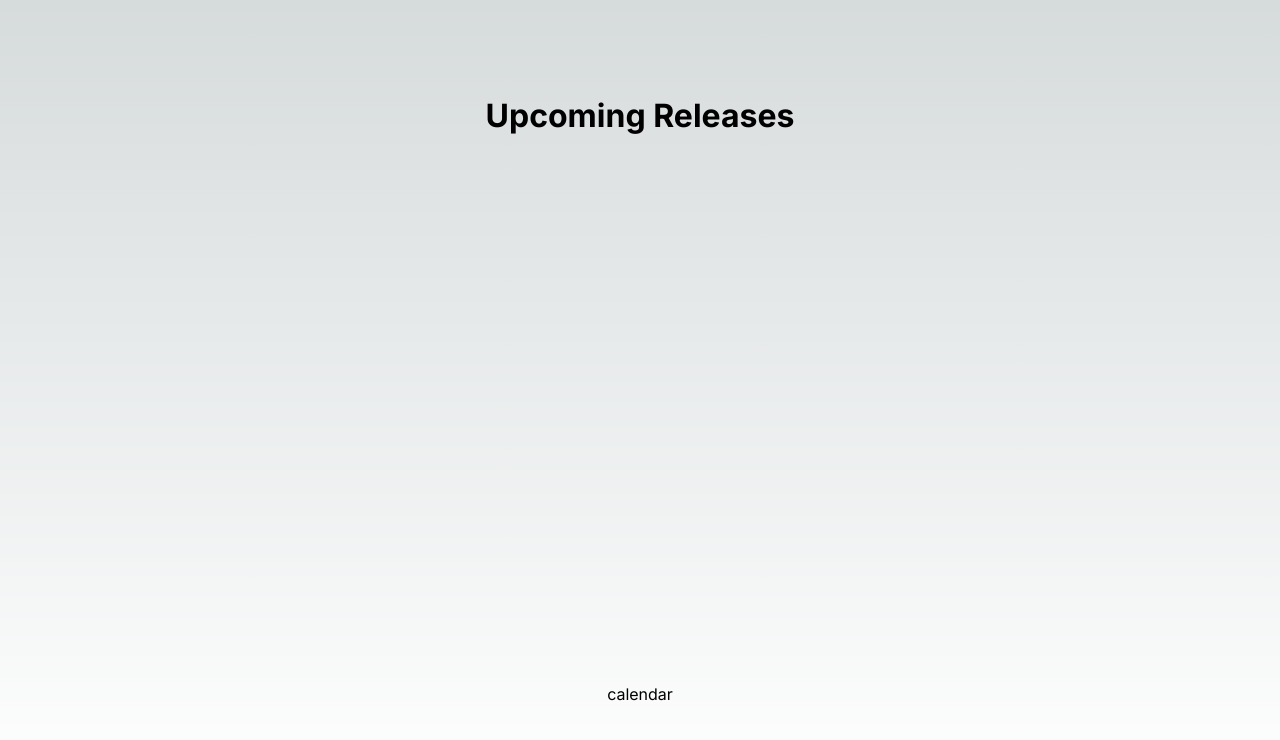
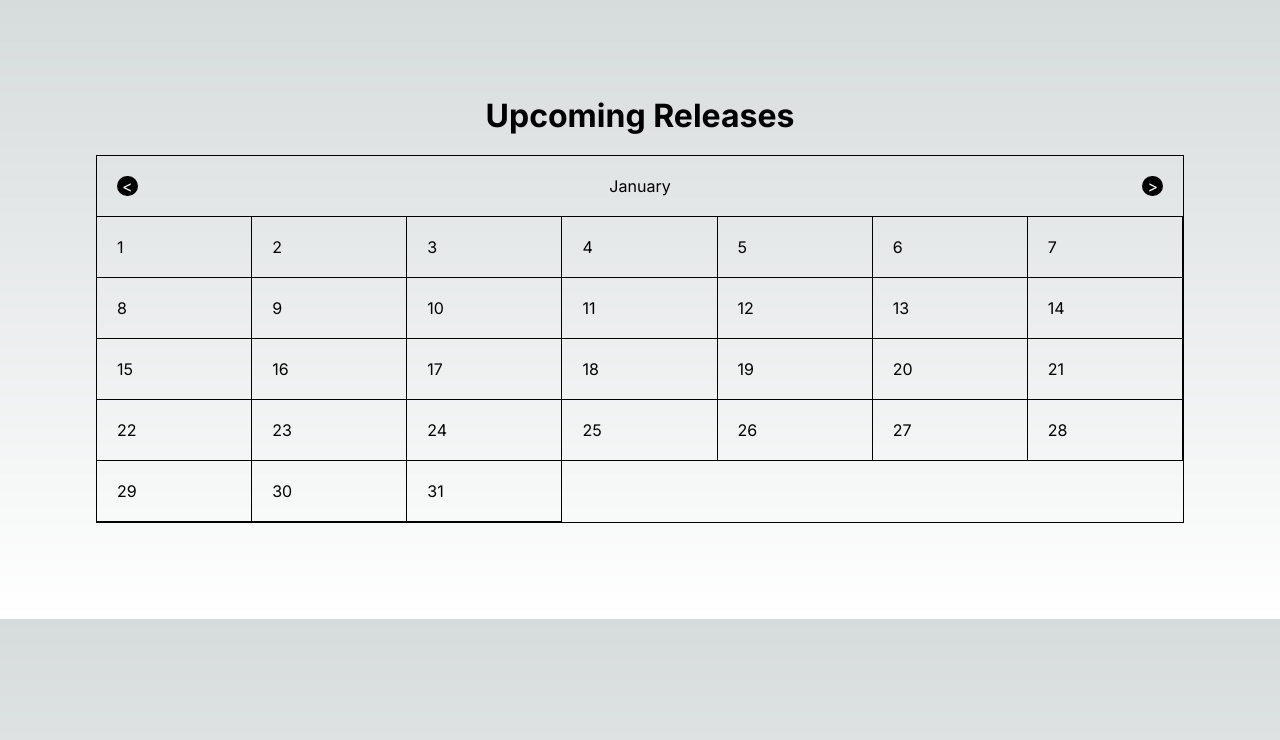
Before and after one commit to robertgardunia/ps-assessment, a Next.js app: page / in a window 1280 px wide. Shown: the top 740 px of the page. Built offline with nearby package versions, Linux system fonts and the light colour scheme.

Commit message:
calendar setup, working on controls

```diff
--- /dev/null
+++ b/src/app/page.css
@@ -0,0 +1,51 @@
+main {
+    display: flex;
+    flex-direction: column;
+    justify-content: space-between;
+    align-items: center;
+    padding: 6rem;
+    /* min-height: 100vh; */
+}
+
+.calendarBody {
+    display: flex;
+    flex-wrap: wrap;
+}
+
+.calendarCell {
+    padding: 20px;
+    flex-basis: 14.285%;
+    border-bottom: 1px solid black;
+    border-right: 1px solid black;
+}
+
+.calendarContainer {
+    margin-top: 20px;
+    width: 100%;
+    border: 1px solid black;
+}
+
+.calendarControl {
+    padding: 0 5px;
+    color: white;
+    background-color: black;
+    border-radius: 20px;
+}
+
+.calendarControl:hover {
+    background-color: gray;
+    cursor: pointer;
+}
+
+.calendarHeader {
+    padding: 20px;
+    width: 100%;
+    display: flex;
+    flex-wrap: nowrap;
+    text-align: center;
+    border-bottom: 1px solid black;
+}
+
+.calendarLabel {
+    flex-grow: 1;
+}
--- a/src/app/page.js
+++ b/src/app/page.js
@@ -3,7 +3,7 @@
 import React, { useEffect, useState } from 'react';
 import Image from "next/image";
 
-import styles from "./page.module.css";
+import  "./page.css";
 
 import Calendar from "@/components/Calendar";
 
@@ -13,7 +13,9 @@ export default function Home() {
   const [calendarYear, setCalendarYear] = useState(2020);
 
   // check for month/year params
+  const getUrlParams = () => {
       const urlParams = new URLSearchParams(window.location.search);
+
       if (urlParams.has('month')) {
         let paramMonth = urlParams('month');
         let regexMonth = /(1[0-2])|([0-9])/g;
@@ -38,8 +40,11 @@ export default function Home() {
 
     console.log(`passed date: ${calendarMonth}/${calendarYear} `)
 
+    return;
+  }
+
   return (
-    <main className={styles.main}>
+    <main>
       <div>
         <h1>Upcoming Releases</h1>
       </div>
--- a/src/app/page.module.css
+++ /dev/null
@@ -1,230 +0,0 @@
-.main {
-  display: flex;
-  flex-direction: column;
-  justify-content: space-between;
-  align-items: center;
-  padding: 6rem;
-  min-height: 100vh;
-}
-
-.description {
-  display: inherit;
-  justify-content: inherit;
-  align-items: inherit;
-  font-size: 0.85rem;
-  max-width: var(--max-width);
-  width: 100%;
-  z-index: 2;
-  font-family: var(--font-mono);
-}
-
-.description a {
-  display: flex;
-  justify-content: center;
-  align-items: center;
-  gap: 0.5rem;
-}
-
-.description p {
-  position: relative;
-  margin: 0;
-  padding: 1rem;
-  background-color: rgba(var(--callout-rgb), 0.5);
-  border: 1px solid rgba(var(--callout-border-rgb), 0.3);
-  border-radius: var(--border-radius);
-}
-
-.code {
-  font-weight: 700;
-  font-family: var(--font-mono);
-}
-
-.grid {
-  display: grid;
-  grid-template-columns: repeat(4, minmax(25%, auto));
-  max-width: 100%;
-  width: var(--max-width);
-}
-
-.card {
-  padding: 1rem 1.2rem;
-  border-radius: var(--border-radius);
-  background: rgba(var(--card-rgb), 0);
-  border: 1px solid rgba(var(--card-border-rgb), 0);
-  transition: background 200ms, border 200ms;
-}
-
-.card span {
-  display: inline-block;
-  transition: transform 200ms;
-}
-
-.card h2 {
-  font-weight: 600;
-  margin-bottom: 0.7rem;
-}
-
-.card p {
-  margin: 0;
-  opacity: 0.6;
-  font-size: 0.9rem;
-  line-height: 1.5;
-  max-width: 30ch;
-  text-wrap: balance;
-}
-
-.center {
-  display: flex;
-  justify-content: center;
-  align-items: center;
-  position: relative;
-  padding: 4rem 0;
-}
-
-.center::before {
-  background: var(--secondary-glow);
-  border-radius: 50%;
-  width: 480px;
-  height: 360px;
-  margin-left: -400px;
-}
-
-.center::after {
-  background: var(--primary-glow);
-  width: 240px;
-  height: 180px;
-  z-index: -1;
-}
-
-.center::before,
-.center::after {
-  content: "";
-  left: 50%;
-  position: absolute;
-  filter: blur(45px);
-  transform: translateZ(0);
-}
-
-.logo {
-  position: relative;
-}
-/* Enable hover only on non-touch devices */
-@media (hover: hover) and (pointer: fine) {
-  .card:hover {
-    background: rgba(var(--card-rgb), 0.1);
-    border: 1px solid rgba(var(--card-border-rgb), 0.15);
-  }
-
-  .card:hover span {
-    transform: translateX(4px);
-  }
-}
-
-@media (prefers-reduced-motion) {
-  .card:hover span {
-    transform: none;
-  }
-}
-
-/* Mobile */
-@media (max-width: 700px) {
-  .content {
-    padding: 4rem;
-  }
-
-  .grid {
-    grid-template-columns: 1fr;
-    margin-bottom: 120px;
-    max-width: 320px;
-    text-align: center;
-  }
-
-  .card {
-    padding: 1rem 2.5rem;
-  }
-
-  .card h2 {
-    margin-bottom: 0.5rem;
-  }
-
-  .center {
-    padding: 8rem 0 6rem;
-  }
-
-  .center::before {
-    transform: none;
-    height: 300px;
-  }
-
-  .description {
-    font-size: 0.8rem;
-  }
-
-  .description a {
-    padding: 1rem;
-  }
-
-  .description p,
-  .description div {
-    display: flex;
-    justify-content: center;
-    position: fixed;
-    width: 100%;
-  }
-
-  .description p {
-    align-items: center;
-    inset: 0 0 auto;
-    padding: 2rem 1rem 1.4rem;
-    border-radius: 0;
-    border: none;
-    border-bottom: 1px solid rgba(var(--callout-border-rgb), 0.25);
-    background: linear-gradient(
-      to bottom,
-      rgba(var(--background-start-rgb), 1),
-      rgba(var(--callout-rgb), 0.5)
-    );
-    background-clip: padding-box;
-    backdrop-filter: blur(24px);
-  }
-
-  .description div {
-    align-items: flex-end;
-    pointer-events: none;
-    inset: auto 0 0;
-    padding: 2rem;
-    height: 200px;
-    background: linear-gradient(
-      to bottom,
-      transparent 0%,
-      rgb(var(--background-end-rgb)) 40%
-    );
-    z-index: 1;
-  }
-}
-
-/* Tablet and Smaller Desktop */
-@media (min-width: 701px) and (max-width: 1120px) {
-  .grid {
-    grid-template-columns: repeat(2, 50%);
-  }
-}
-
-@media (prefers-color-scheme: dark) {
-  .vercelLogo {
-    filter: invert(1);
-  }
-
-  .logo {
-    filter: invert(1) drop-shadow(0 0 0.3rem #ffffff70);
-  }
-}
-
-@keyframes rotate {
-  from {
-    transform: rotate(360deg);
-  }
-  to {
-    transform: rotate(0deg);
-  }
-}
--- a/src/components/Calendar.js
+++ b/src/components/Calendar.js
@@ -1,15 +1,68 @@
 "use client";
 
-import React, { useState } from 'react';
+import React, { useEffect, useState } from 'react';
 import DateCard from './DateCard';
 // import * as util from '../apis/util.js';
 
 const Calendar = (props) => {
-    // setup calendar
+    var startDate = new Date(`${props.calendarMonth}/1/${props.calendarYear}`);
+    var currMonth = startDate.toLocaleString('default', { month: 'long'});
+    var nextMonth, nextParams, nextYear, prevMonth, prevParams, prevYear;
+
+    // set control params
+    switch (props.calendarMonth) {
+        case 1: {
+            prevMonth = 12;
+            prevYear = props.calendarYear - 1;
+        }
+        case 12: {
+            nextMonth = 1;
+            nextYear = props.calendarYear + 1;
+        }
+        default: {
+            prevMonth = props.calendarMonth - 1;
+            prevYear = props.calendarYear;
+            nextMonth = props.calendarMonth + 1;
+            nextYear = props.calendarYear;
+        }
+    }
+
+    // irritating
+    let currHref;
+    nextParams = `${currHref}&month=${nextMonth}&year=${nextYear}`;
+    prevParams = `${currHref}&month=${prevMonth}&year=${prevYear}`;
+
+    console.log("url: " + window.location.href);
+    console.log(prevParams, nextParams)
+
+
+    const generateDates = () => {
+        const dateArray = [];
+
+        // create dateArray from valid dates
+        var startMonth = startDate.getMonth();
+
+        for (let date = 1; date <= 32; date++) {
+            let keyValue = `day-${date}`;
+            if (startDate.getMonth() === startMonth) {
+                dateArray.push(<div className="calendarCell" key={keyValue}>{date}</div>)
+            }
+            startDate.setDate(startDate.getDate() + 1);
+        }
+
+        return dateArray;
+    }
 
     return (
-        <div class="calendar">
-            <p>calendar</p>
+        <div className="calendarContainer">
+            <div className="calendarHeader">
+                <div className="calendarControl leftControl"><a href={prevParams}>&lt;</a></div>
+                <div className="calendarLabel">{currMonth}</div>
+                <div className="calendarControl rightControl"><a href={nextParams}>&gt;</a></div>
+            </div>
+            <div className="calendarBody">
+                {generateDates()}
+            </div>
         </div>
     )
 
```
Lines whose indentation alone changed are shown as unchanged.
